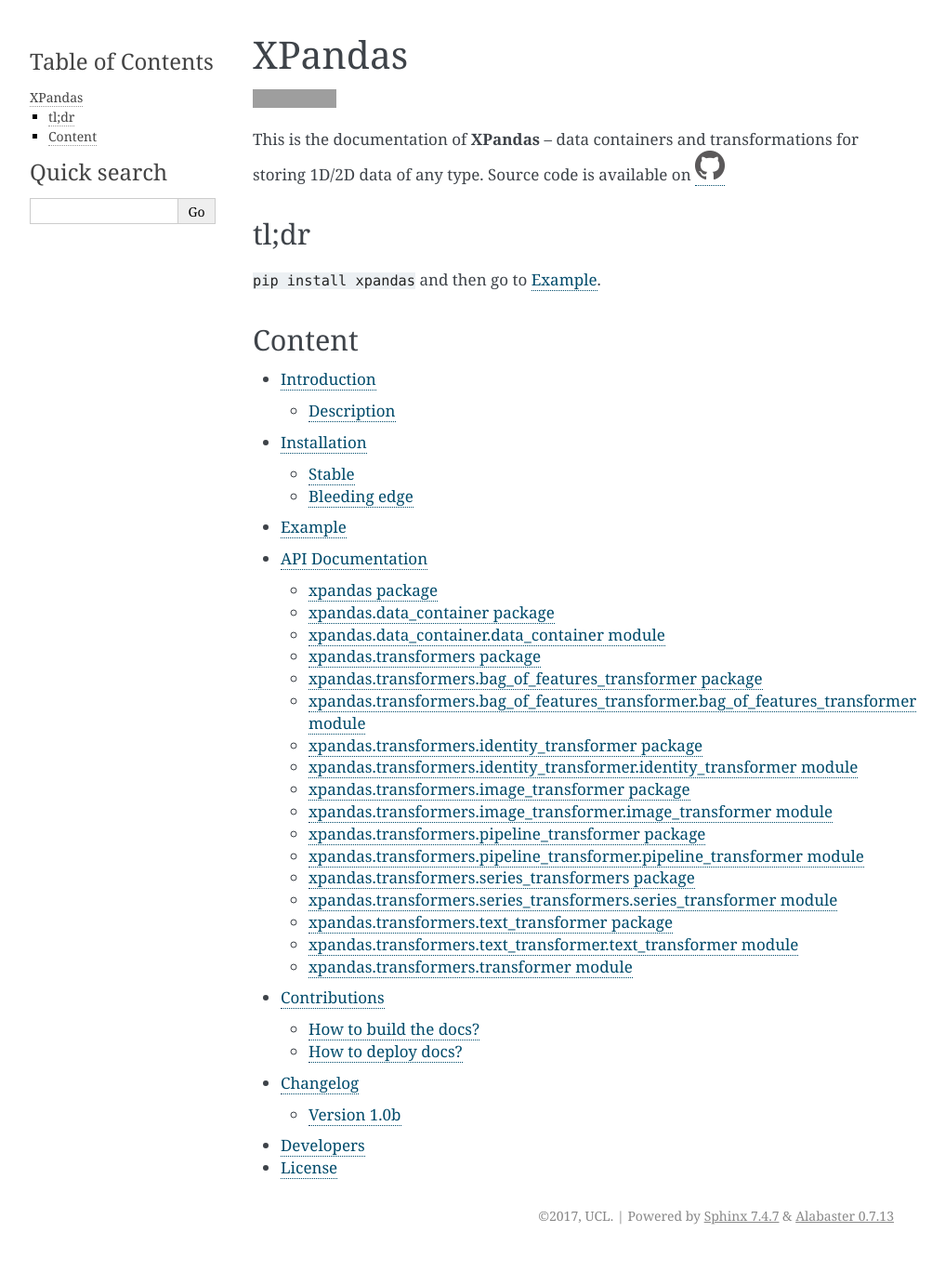
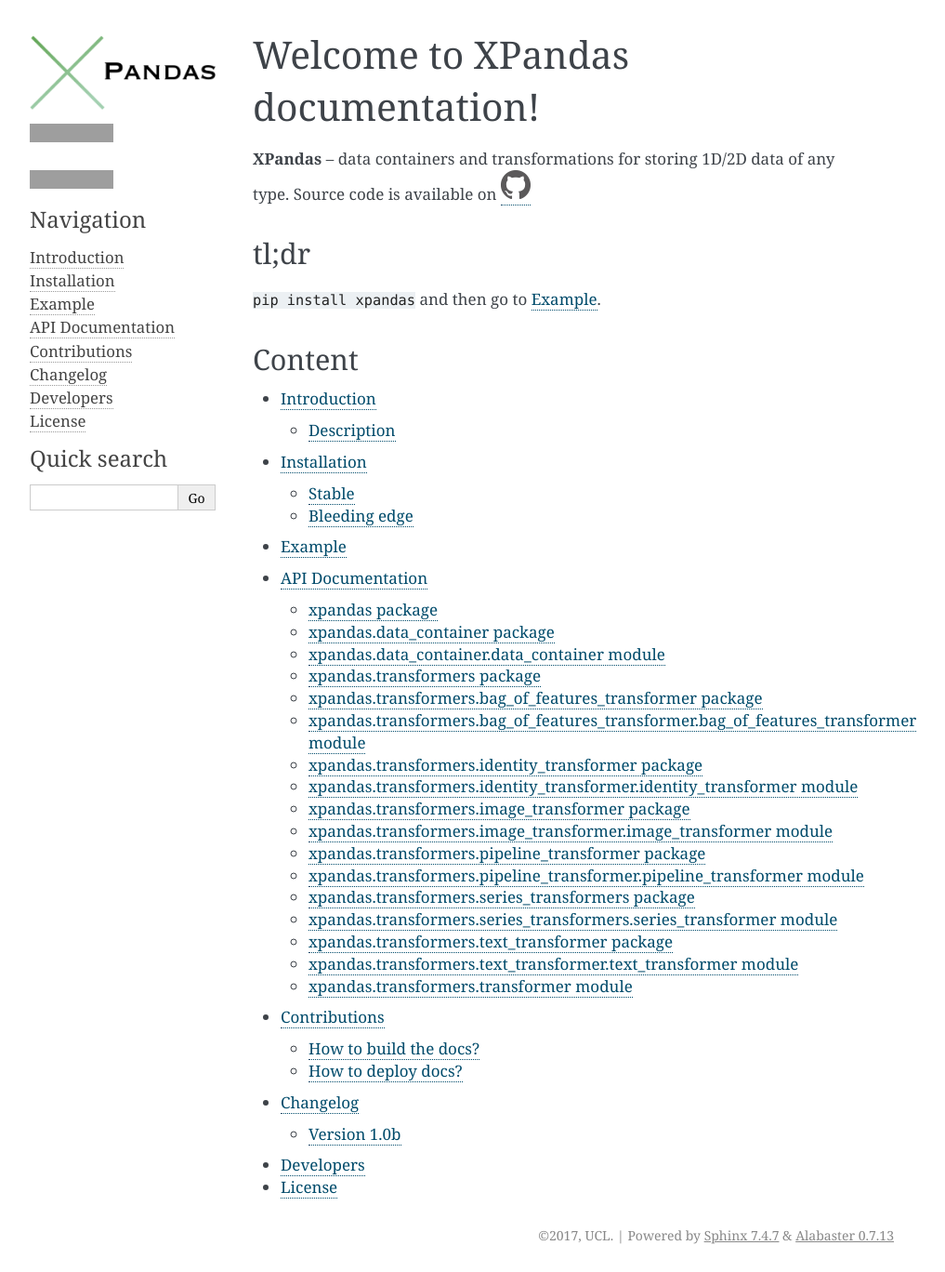
Before and after one commit to alan-turing-institute/xpandas, a Sphinx documentation site: the page built from docs/index.rst, in a window 1280 px wide. Shown: the whole page at 93% size, without its empty margins (148-1165 px from the left). Built offline with Sphinx 7.4.7, drawn with Linux system fonts in a browser that asks for light colours; formulas are drawn with MathJax 3; pages that are not in the unit, such as notebooks, are missing from menus; the version number is read from the project's files by our own code; before the commit the page ends 1347 px from its top, so only the background shows below that; grey boxes are pictures that could not be loaded.

Commit message:
Alabaster theme customisation

```diff
--- a/docs/conf.py
+++ b/docs/conf.py
@@ -6,7 +6,7 @@
 
 sys.path.insert(0, os.path.abspath('../xpandas'))
 
-extensions = ['sphinx.ext.autodoc', 'sphinx.ext.intersphinx', 'sphinx.ext.todo',
+extensions = ['alabaster', 'sphinx.ext.autodoc', 'sphinx.ext.intersphinx', 'sphinx.ext.todo',
               'sphinx.ext.autosummary', 'sphinx.ext.viewcode', 'sphinx.ext.coverage',
               'sphinx.ext.doctest', 'sphinx.ext.ifconfig', 'sphinx.ext.pngmath',
               'sphinx.ext.napoleon', 'nbsphinx', 'IPython.sphinxext.ipython_console_highlighting',
@@ -26,15 +26,16 @@
 
 exclude_patterns = ['_build', '**.ipynb_checkpoints']
 
-pygments_style = 'sphinx'
+# pygments_style = 'sphinx'
 
 html_theme = 'alabaster'
 
-# html_logo = 'Logo.png'
-
 html_theme_options = {
     'logo': 'Logo.png',
-    'description': 'Privet',
+    'github_user': 'kiraly-group',
+    'github_repo': 'xpandas',
+    'travis_button': True,
+    'analytics_id': 'UA-108477151-1'
 }
 
 
@@ -47,12 +48,15 @@
 
 html_static_path = ['_static']
 
-# html_sidebars = {
-#         '**': [
-#                  '_templates/test.html'
-#             ]
-#
-#         }
+html_sidebars = {
+    '**': [
+        'about.html',
+        'navigation.html',
+        'searchbox.html',
+        'donate.html',
+    ]
+}
+
 html_show_sourcelink = False
 
 html_show_sphinx = False
--- a/docs/index.rst
+++ b/docs/index.rst
@@ -1,10 +1,6 @@
 =======
-XPandas
+Welcome to XPandas documentation!
 =======
-
-.. image:: https://travis-ci.org/kiraly-group/xpandas.svg?branch=development
-    :target: https://travis-ci.org/kiraly-group/xpandas
-
 
 .. _xpandasgit: https://github.com/kiraly-group/xpandas
 
@@ -12,7 +8,7 @@
 .. |git label image| image:: _static/GitHub-Mark-32px.png
     :target: xpandasgit_
 
-This is the documentation of **XPandas** -- data containers and transformations for storing 1D/2D data of any type.
+**XPandas** -- data containers and transformations for storing 1D/2D data of any type.
 Source code is available on |git label image|
 
 
```
